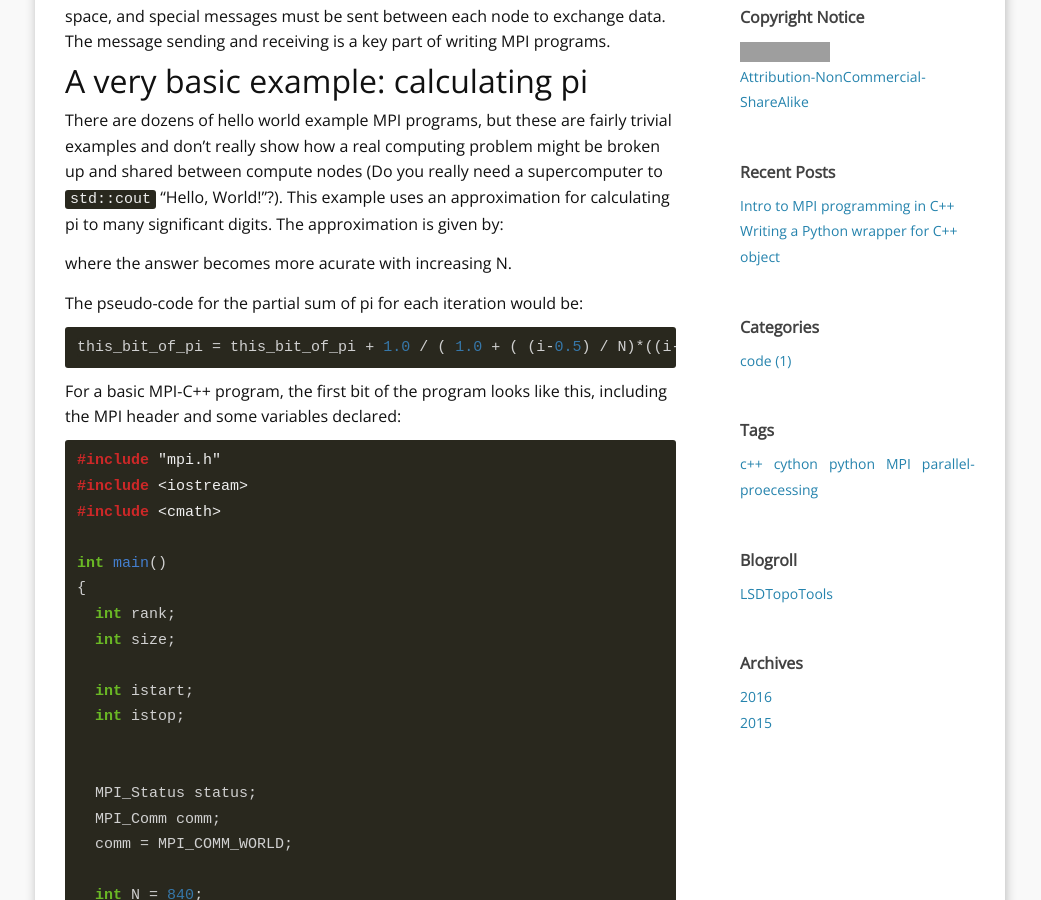
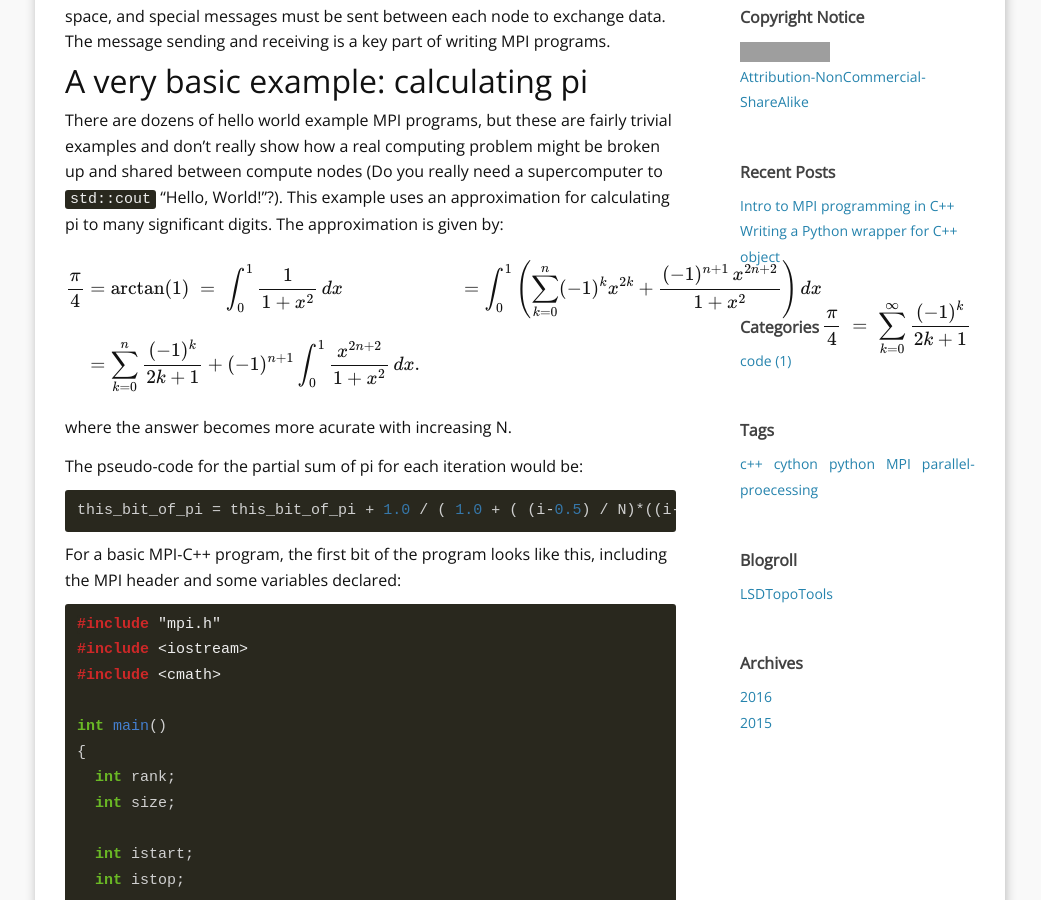
Before and after one commit to dvalters/dvalters.github.io, a Jekyll site: the page built from _posts/2016-07-13-MPI-CPP.markdown, in a window 1280 px wide and 900 px high, scrolled down 513 px. Shown: the whole window, without its empty margins (120-1161 px from the left). Built offline with Jekyll 4.4.1, drawn with Linux system fonts in a browser that asks for light colours; formulas are drawn with MathJax 3; comment, search, counter and statistics services are not loaded; grey boxes are pictures that could not be loaded.

Commit message:
Update 2016-07-13-MPI-CPP.markdown

```diff
--- a/_posts/2016-07-13-MPI-CPP.markdown
+++ b/_posts/2016-07-13-MPI-CPP.markdown
@@ -12,7 +12,16 @@ MPI is the **Message Passing Interface**, a standard and series of libraries for
 
 There are dozens of hello world example MPI programs, but these are fairly trivial examples and don't really show how a real computing problem might be broken up and shared between compute nodes (Do you really need a supercomputer to `std::cout` "Hello, World!"?). This example uses an approximation for calculating pi to many significant digits. The approximation is given by:
 
+$$
+\begin{align}
+\frac{\pi}{4} & = \arctan(1)\;=\;\int_0^1 \frac 1{1+x^2} \, dx
+& = \int_0^1\left(\sum_{k=0}^n (-1)^k x^{2k}+\frac{(-1)^{n+1}\,x^{2n+2} }{1+x^2}\right) \, dx \\[8pt]
+& = \sum_{k=0}^n \frac{(-1)^k}{2k+1}
++(-1)^{n+1}\int_0^1\frac{x^{2n+2}}{1+x^2} \, dx.
+\end{align}
 
+\frac{\pi}4\;=\;\sum_{k=0}^\infty\frac{(-1)^k}{2k+1}
+$$
 
 where the answer becomes more acurate with increasing N.
 
```
